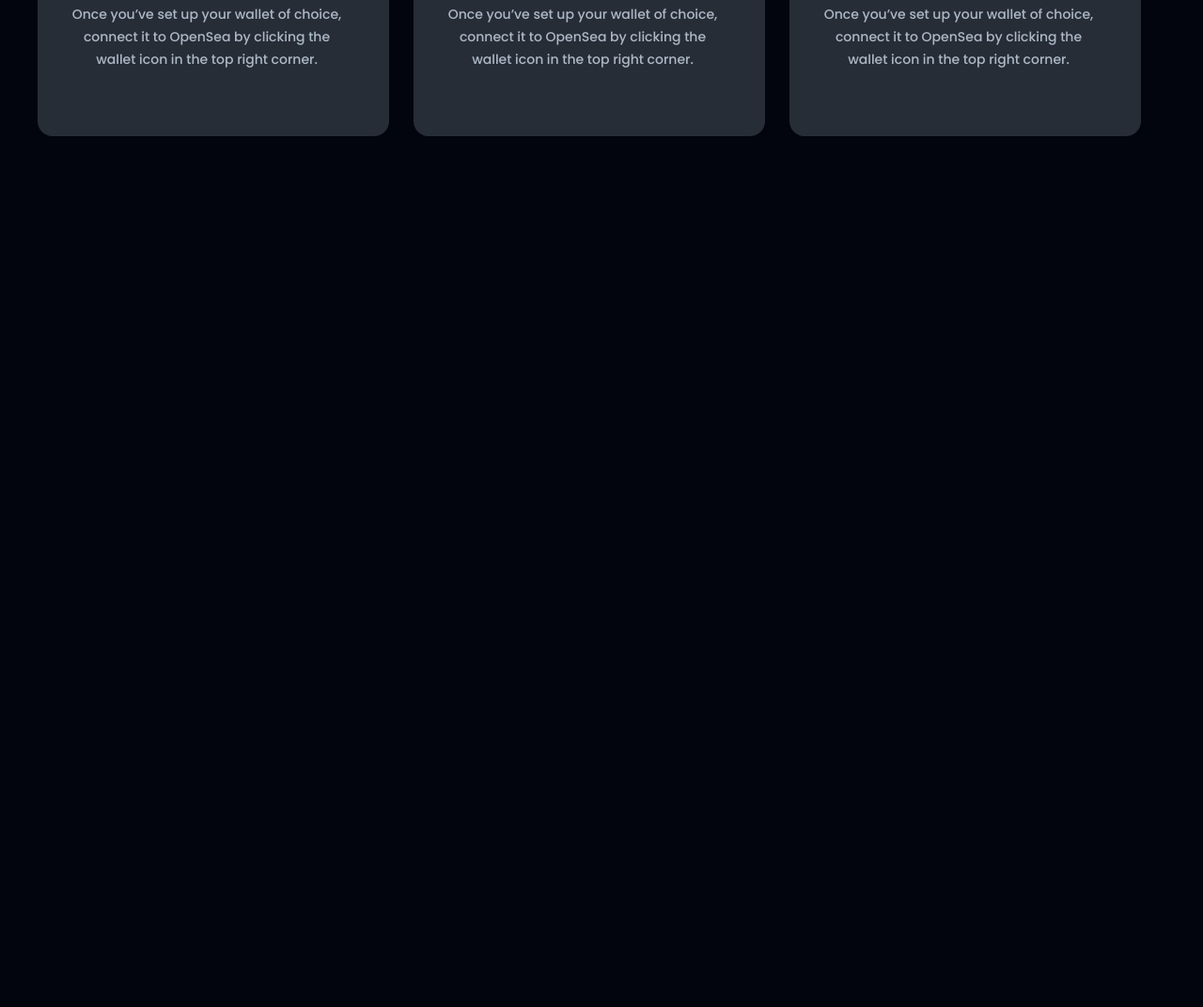
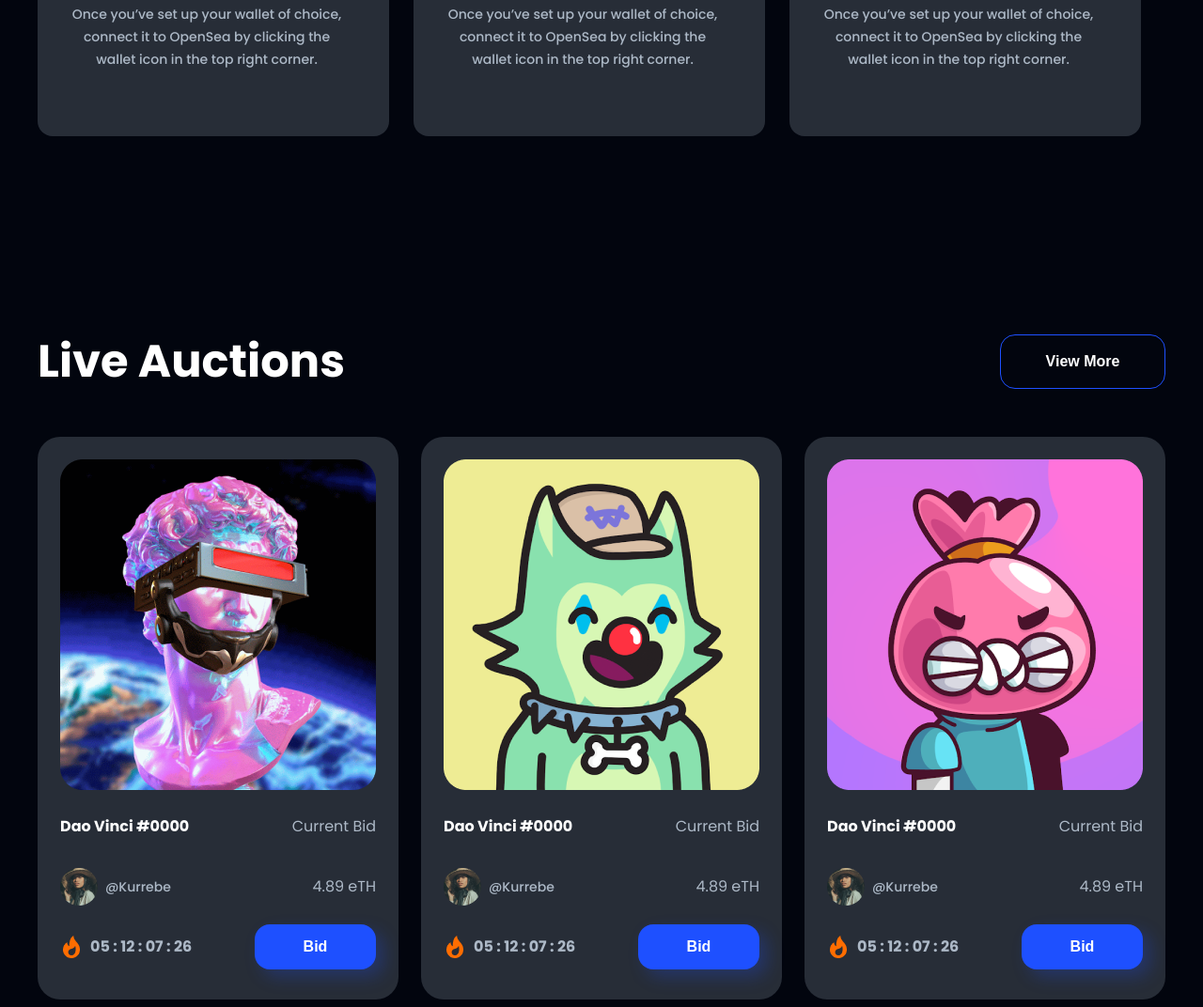
Before and after one commit to paulwhite4/nftwebsite, a website: page index.html in a window 1280 px wide. Shown: the part 1373-2445 px from the top of the page at 94% size. Before the commit the page ends 1678 px from the top, so only its background shows below. Drawn offline with Linux system fonts and the light colour scheme.

Commit message:
Add new Live Auctions section

```diff
--- a/index.html
+++ b/index.html
@@ -97,6 +97,87 @@
       </div>
     </div>
   </section>
+  <section class="auctions">
+    <div class="container">
+      <div class="auctions_heading">
+        <h3>
+          <span class="bold">Live Auctions</span>
+        </h3>
+        <button class="main_button">View More</button>
+      </div>
+      <div class="row">
+        <div class="auctions_wrapper">
+          <img src="images/auctions1.png" alt="Auctions Image">
+          <div class="auctions_wrapper--quote">
+            <h6>
+              <span class="bold">Dao Vinci #0000</span>
+            </h6>
+            <p class="large">Current Bid</p>
+          </div>
+          <div class="auctions_wrapper--quote">
+           <div class="auctions_id">
+            <img src="images/auctions_id--img.png" alt="Id Image">
+            <p class="medium">@Kurrebe</p>
+           </div>
+            <p class="large">4.89 eTH</p>
+          </div>
+          <div class="auctions_wrapper--quote">
+            <div class="auctions_timer">
+              <img src="images/icon-auctions.png" alt="Fire Icon">
+              <p class="large bold">05 : 12 : 07 : 26</p>
+            </div>
+            <button class="auctions_button">Bid</button>
+          </div>
+        </div>
+        <div class="auctions_wrapper">
+          <img src="images/auctions2.png" alt="Auctions Image">
+          <div class="auctions_wrapper--quote">
+            <h6>
+              <span class="bold">Dao Vinci #0000</span>
+            </h6>
+            <p class="large">Current Bid</p>
+          </div>
+          <div class="auctions_wrapper--quote">
+           <div class="auctions_id">
+            <img src="images/auctions_id--img.png" alt="Id Image">
+            <p class="medium">@Kurrebe</p>
+           </div>
+            <p class="large">4.89 eTH</p>
+          </div>
+          <div class="auctions_wrapper--quote">
+            <div class="auctions_timer">
+              <img src="images/icon-auctions.png" alt="Fire Icon">
+              <p class="large bold">05 : 12 : 07 : 26</p>
+            </div>
+            <button class="auctions_button">Bid</button>
+          </div>
+        </div>
+        <div class="auctions_wrapper">
+          <img src="images/auctions3.png" alt="Auctions Image">
+          <div class="auctions_wrapper--quote">
+            <h6>
+              <span class="bold">Dao Vinci #0000</span>
+            </h6>
+            <p class="large">Current Bid</p>
+          </div>
+          <div class="auctions_wrapper--quote">
+           <div class="auctions_id">
+            <img src="images/auctions_id--img.png" alt="Id Image">
+            <p class="medium">@Kurrebe</p>
+           </div>
+            <p class="large">4.89 eTH</p>
+          </div>
+          <div class="auctions_wrapper--quote">
+            <div class="auctions_timer">
+              <img src="images/icon-auctions.png" alt="Fire Icon">
+              <p class="large bold">05 : 12 : 07 : 26</p>
+            </div>
+            <button class="auctions_button">Bid</button>
+          </div>
+        </div>
+      </div>
+    </div>
+  </section>
 
   <script src="js/script.js"></script>
 </body>
--- a/scss/components/_buttons.scss
+++ b/scss/components/_buttons.scss
@@ -18,3 +18,16 @@
     line-height: 2rem;
     border-radius: 16px;
 }
+.auctions_button{
+    min-width: 129px;
+    padding: 8px 16px;
+    border-radius: 16px;
+    background: #1E50FF;
+    color: white;
+    font-weight: 700;
+    font-size: 1rem;
+    line-height: 2rem;
+    background-repeat: 16px;
+    border: none;
+    box-shadow: 8px 8px 18px rgba(30, 80, 255, 0.25);
+}
--- a/scss/main.scss
+++ b/scss/main.scss
@@ -5,6 +5,7 @@
 @use './sections/slider';
 @use './sections/partners';
 @use './sections/nft';
+@use './sections/auctions';
 body{
     background-color: $mainbg;
     font-family: 'Poppins', sans-serif;
--- /dev/null
+++ b/scss/sections/_auctions.scss
@@ -0,0 +1,39 @@
+.auctions{
+    .auctions_heading{
+        display: flex;
+        justify-content: space-between;
+        align-items: center;
+        h3{
+            color: white;
+        }
+        button{
+            width: 176px;
+        }
+
+    }
+    .auctions_wrapper{
+        margin-right: 24px;
+        padding: 24px;
+        border-radius: 24px;
+        background-color: #272D37;
+        &--quote{
+            display: flex;
+            justify-content: space-between;
+            align-items: center;
+            h6{
+                margin: 0;
+                color: white;
+            }
+            p{
+                color: #ADB9C7;
+            }
+            .auctions_id, .auctions_timer{
+                display: flex;
+                align-items: center;
+                p{
+                    margin-left: 8px;
+                }
+            }
+        }
+    }
+}
```
Also changed, not shown: css/main.css, images/auctions1.png (added), images/auctions2.png (added), images/auctions3.png (added), images/auctions_id--img.png (added), images/icon-auctions.png (added).
